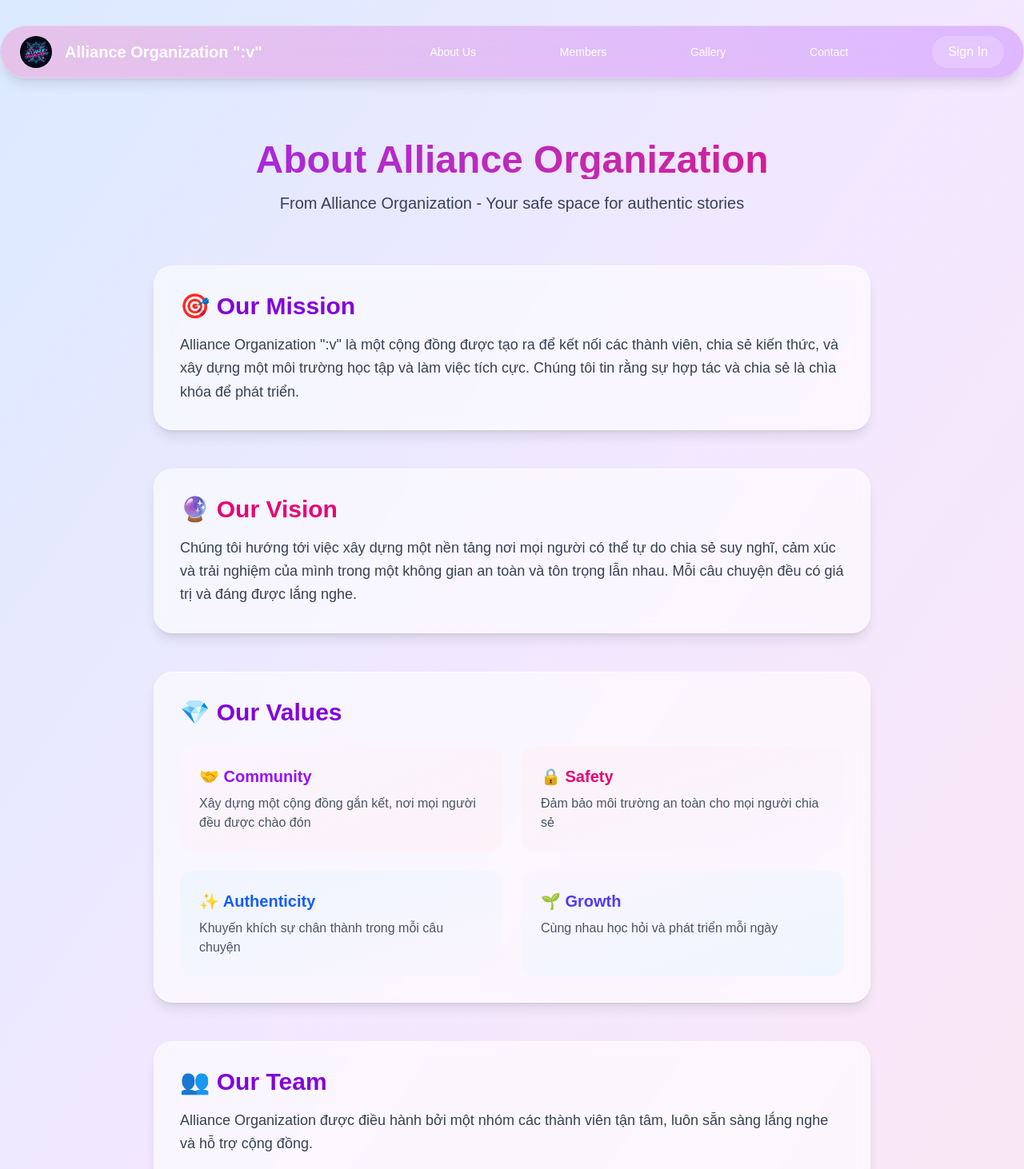
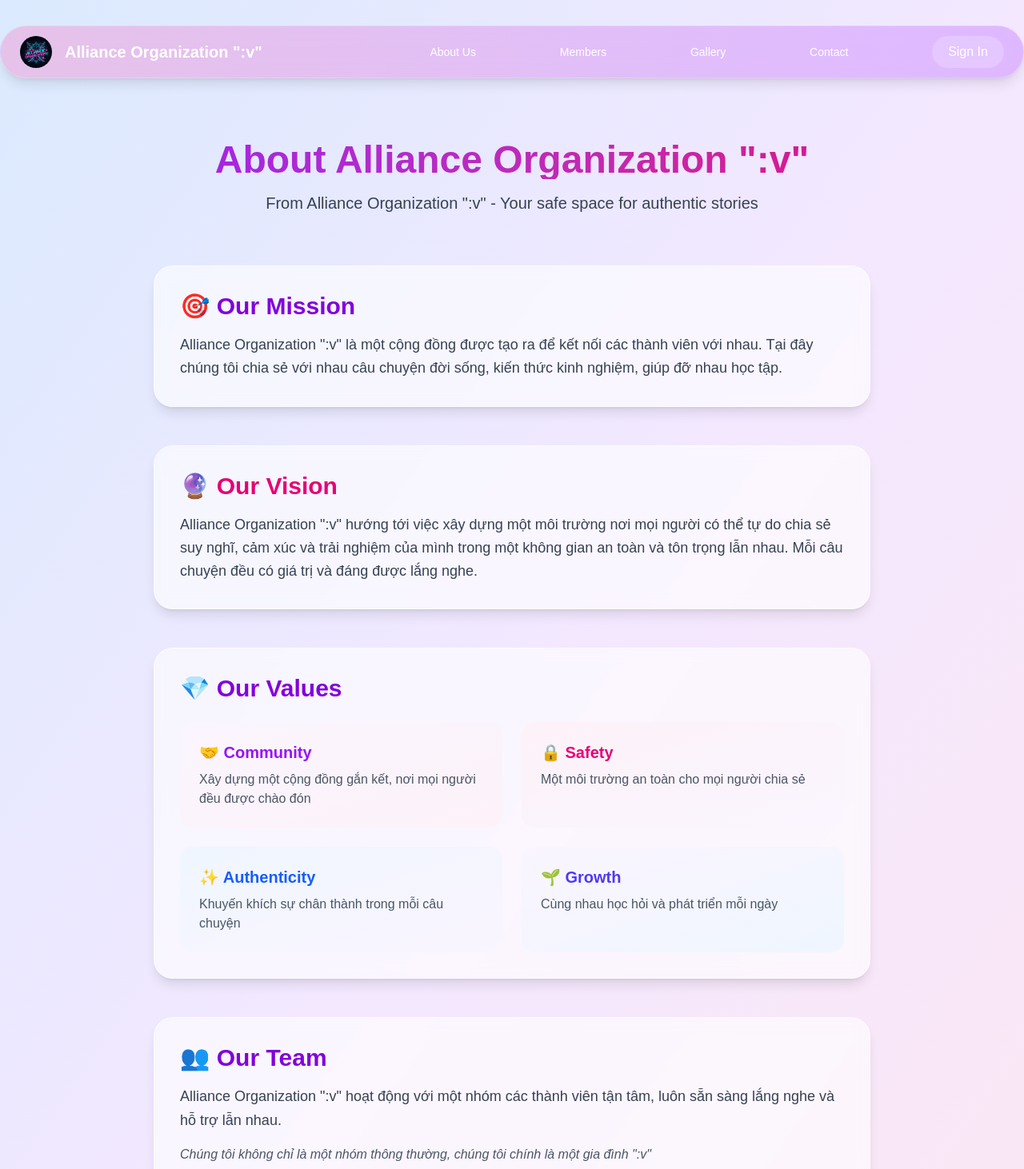
Before and after one commit to Ocennami/alliance-website, a Next.js app: page /about in a window 1280 px wide. Shown: the top 1462 px of the page at 80% size. Built offline with nearby package versions, Linux system fonts and the light colour scheme; no server answers.

Commit message:
Update content

```diff
--- a/app/(site)/about/page.tsx
+++ b/app/(site)/about/page.tsx
@@ -28,10 +28,11 @@ export default function AboutPage() {
           transition={{ duration: 0.8, ease: "easeOut" }}
         >
           <h1 className="text-5xl font-extrabold text-transparent bg-clip-text bg-gradient-to-r from-purple-600 to-pink-600 mb-4">
-            About Alliance Organization
+            About Alliance Organization &quot;:v&quot;
           </h1>
           <p className="text-xl text-gray-700 max-w-3xl mx-auto">
-            From Alliance Organization - Your safe space for authentic stories
+            From Alliance Organization &quot;:v&quot; - Your safe space for
+            authentic stories
           </p>
         </motion.div>
 
@@ -52,9 +53,9 @@ export default function AboutPage() {
             </h2>
             <p className="text-gray-700 text-lg leading-relaxed">
               Alliance Organization &quot;:v&quot; là một cộng đồng được tạo ra
-              để kết nối các thành viên, chia sẻ kiến thức, và xây dựng một môi
-              trường học tập và làm việc tích cực. Chúng tôi tin rằng sự hợp tác
-              và chia sẻ là chìa khóa để phát triển.
+              để kết nối các thành viên với nhau. Tại đây chúng tôi chia sẻ với
+              nhau câu chuyện đời sống, kiến thức kinh nghiệm, giúp đỡ nhau học
+              tập.
             </p>
           </motion.section>
 
@@ -67,10 +68,10 @@ export default function AboutPage() {
               🔮 Our Vision
             </h2>
             <p className="text-gray-700 text-lg leading-relaxed">
-              Chúng tôi hướng tới việc xây dựng một nền tảng nơi mọi người có
-              thể tự do chia sẻ suy nghĩ, cảm xúc và trải nghiệm của mình trong
-              một không gian an toàn và tôn trọng lẫn nhau. Mỗi câu chuyện đều
-              có giá trị và đáng được lắng nghe.
+              Alliance Organization &quot;:v&quot; hướng tới việc xây dựng một
+              môi trường nơi mọi người có thể tự do chia sẻ suy nghĩ, cảm xúc và
+              trải nghiệm của mình trong một không gian an toàn và tôn trọng lẫn
+              nhau. Mỗi câu chuyện đều có giá trị và đáng được lắng nghe.
             </p>
           </motion.section>
 
@@ -107,7 +108,7 @@ export default function AboutPage() {
                   🔒 Safety
                 </h3>
                 <p className="text-gray-600">
-                  Đảm bảo môi trường an toàn cho mọi người chia sẻ
+                  Một môi trường an toàn cho mọi người chia sẻ
                 </p>
               </motion.div>
               <motion.div
@@ -148,12 +149,12 @@ export default function AboutPage() {
               👥 Our Team
             </h2>
             <p className="text-gray-700 text-lg leading-relaxed mb-4">
-              Alliance Organization được điều hành bởi một nhóm các thành viên
-              tận tâm, luôn sẵn sàng lắng nghe và hỗ trợ cộng đồng.
+              Alliance Organization &quot;:v&quot; hoạt động với một nhóm các
+              thành viên tận tâm, luôn sẵn sàng lắng nghe và hỗ trợ lẫn nhau.
             </p>
             <p className="text-gray-600 italic">
-              Chúng tôi không chỉ là một tổ chức, chúng tôi là một gia đình
-              &quot;:v&quot;
+              Chúng tôi không chỉ là một nhóm thông thường, chúng tôi chính là
+              một gia đình &quot;:v&quot;
             </p>
           </motion.section>
 
--- a/app/(site)/gallery/page.tsx
+++ b/app/(site)/gallery/page.tsx
@@ -92,7 +92,8 @@ export default function GalleryPage() {
             🎊 Our Events & Memories
           </h1>
           <p className="text-xl text-gray-700 max-w-3xl mx-auto">
-            Alliance Organization - Kết nối qua màn hình, gắn kết qua Minecraft
+            Alliance Organization &quot;:v&quot; - Kết nối qua màn hình, gắn kết
+            qua Minecraft
           </p>
           <p className="text-lg text-gray-600 mt-2">
             Từ server nổi tiếng aemine.vn đến những event đáng nhớ bên nhau
--- a/app/(site)/page.tsx
+++ b/app/(site)/page.tsx
@@ -29,7 +29,7 @@ export default function HomePage() {
     },
     {
       icon: "🎪",
-      title: "Our Events",
+      title: "Gallery",
       description: "Khám phá các sự kiện, câu chuyện và kỷ niệm đáng nhớ",
       href: "/gallery",
       gradient: "from-pink-600 to-rose-600",
```
